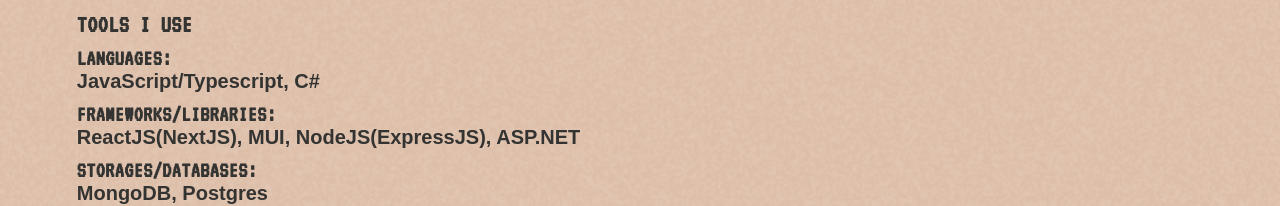
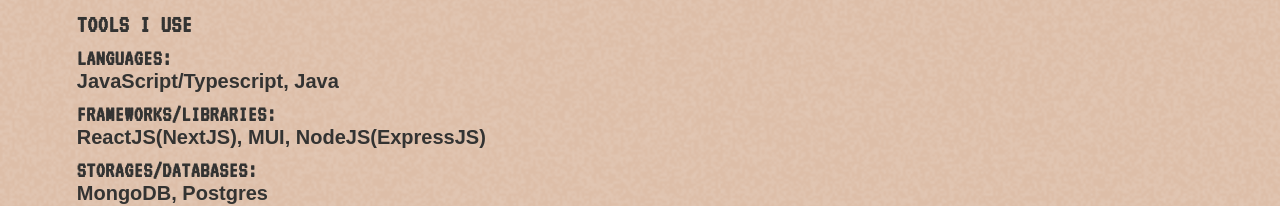
Before and after one commit to PhemiT/portfolio-v1, a Next.js app: page / in a window 1280 px wide. Shown: the part 661-867 px from the top of the page. Built offline with nearby package versions, Linux system fonts and the light colour scheme; a web font is replaced by a local one.

Commit message:
Update About.tsx

```diff
--- a/modules/About.tsx
+++ b/modules/About.tsx
@@ -15,9 +15,9 @@
                 <div className="stack heading">
                     <h3>Tools I Use</h3>
                     <h4>Languages:</h4>
-                    <p>JavaScript/Typescript, C#</p>
+                    <p>JavaScript/Typescript, Java</p>
                     <h4>Frameworks/Libraries:</h4>
-                    <p>ReactJS(NextJS), MUI, NodeJS(ExpressJS), ASP.NET</p>
+                    <p>ReactJS(NextJS), MUI, NodeJS(ExpressJS)</p>
                     <h4>Storages/Databases:</h4>
                     <p>MongoDB, Postgres</p>
                     <h4>Styling:</h4>
```
